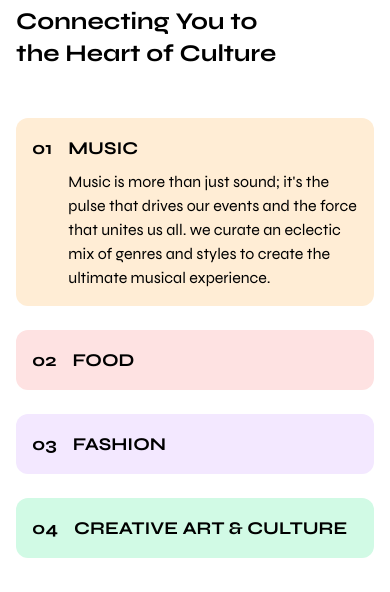
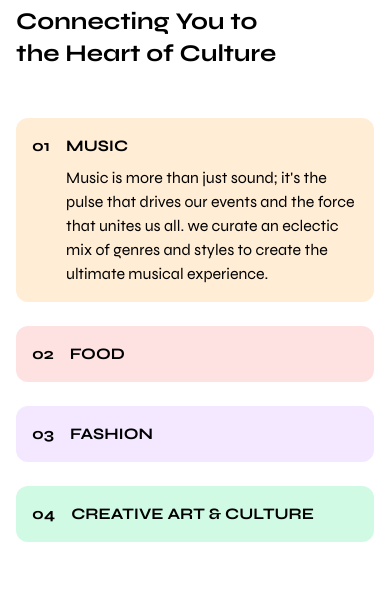
Before and after one commit to HarmonyGroup/harmony-entertainment, a Next.js app: page / in a window 390 px wide. Shown: the part 1020-1612 px from the top of the page. Built offline with nearby package versions, Linux system fonts and the light colour scheme.

Commit message:
commit message

```diff
--- a/app/page.js
+++ b/app/page.js
@@ -157,9 +157,9 @@ const Home = () => {
                   setActiveCard(activeCard === "music" ? "" : "music")
                 }
               >
-                <h3 className="text-lg font-bold">01</h3>
+                <h3 className="text-[16px] lg:text-lg font-bold">01</h3>
                 <div className="w-full">
-                  <h3 className="text-lg font-bold">MUSIC</h3>
+                  <h3 className="text-[16px] lg:text-lg font-bold">MUSIC</h3>
                   <div
                     className={`overflow-hidden transition-[max-height] duration-700 ease-in-out ${
                       activeCard === "music" ? "max-h-[500px]" : "max-h-0"
@@ -182,9 +182,9 @@ const Home = () => {
                   setActiveCard(activeCard === "food" ? "" : "food")
                 }
               >
-                <h3 className="text-lg font-bold">02</h3>
+                <h3 className="text-[16px] lg:text-lg font-bold">02</h3>
                 <div className="w-full">
-                  <h1 className="text-lg font-bold">FOOD</h1>
+                  <h1 className="text-[16px] lg:text-lg font-bold">FOOD</h1>
                   <div
                     className={`overflow-hidden transition-[max-height] duration-700 ease-in-out ${
                       activeCard === "food" ? "max-h-[500px]" : "max-h-0"
@@ -229,9 +229,9 @@ const Home = () => {
                   setActiveCard(activeCard === "fashion" ? "" : "fashion")
                 }
               >
-                <h3 className="text-lg font-bold">03</h3>
+                <h3 className="text-[16px] lg:text-lg font-bold">03</h3>
                 <div className="w-full">
-                  <h1 className="text-lg font-bold">FASHION</h1>
+                  <h1 className="text-[16px] lg:text-lg font-bold">FASHION</h1>
                   <div
                     className={`overflow-hidden transition-[max-height] duration-700 ease-in-out ${
                       activeCard === "fashion" ? "max-h-[500px]" : "max-h-0"
@@ -254,9 +254,9 @@ const Home = () => {
                   setActiveCard(activeCard === "culture" ? "" : "culture")
                 }
               >
-                <h3 className="text-lg font-bold">04</h3>
+                <h3 className="text-[16px] lg:text-lg font-bold">04</h3>
                 <div className="w-full">
-                  <h1 className="text-lg font-bold">CREATIVE ART & CULTURE</h1>
+                  <h1 className="text-[16px] lg:text-lg font-bold">CREATIVE ART & CULTURE</h1>
                   <div
                     className={`overflow-hidden transition-[max-height] duration-700 ease-in-out ${
                       activeCard === "culture" ? "max-h-[500px]" : "max-h-0"
```
